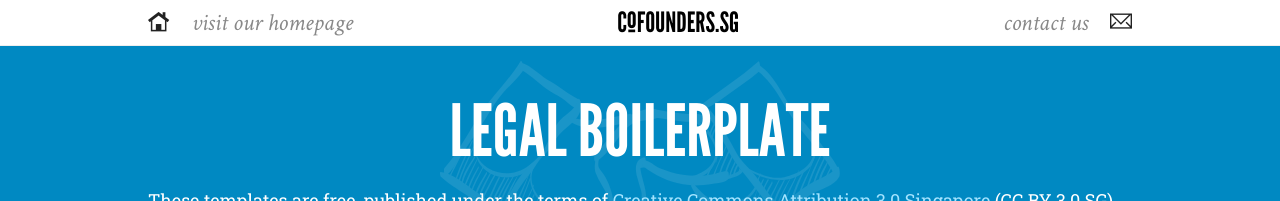
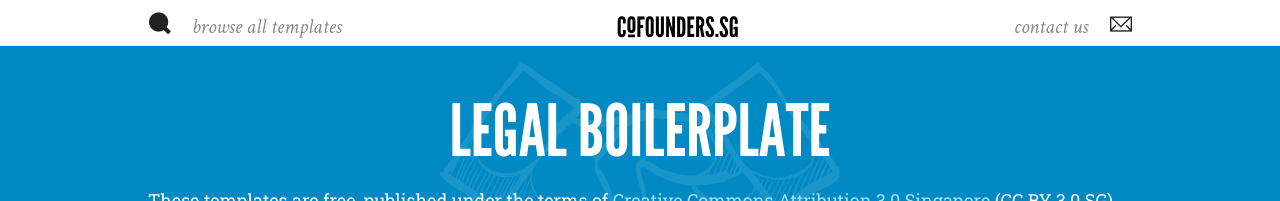
Before and after one commit to cofounders/legal, a Jekyll site: the page built from index.html, in a window 1280 px wide. Shown: the top 201 px of the page. Built offline with Jekyll 4.4.1, drawn with Linux system fonts in a browser that asks for light colours; some web fonts are replaced.

Commit message:
Change menu to take user to main template listing

```diff
--- a/_layouts/menu.html
+++ b/_layouts/menu.html
@@ -3,8 +3,8 @@ layout: default
 ---
 <nav>
   <div>
-    <a href="{{ site.owner.website }}" class="home">Visit our homepage</a>
-    <a href="{{ site.baseurl }}" class="logo">C<span class="cfsg">o</span>founders.sg</a>
+  <a href="{{ site.baseurl }}" class="browse">Browse all templates</a>
+  <a href="{{ site.owner.website }}" class="logo">C<span class="cfsg">o</span>founders.sg</a>
     <a href="{{ site.owner.contact }}" class="contact">Contact us</a>
   </div>
 </nav>
--- a/styles/site.css
+++ b/styles/site.css
@@ -120,6 +120,7 @@ h2 {
 
 /* Component: Top menu
  */
+
 body > nav {
   margin: 0;
   padding: 0;
@@ -151,16 +152,17 @@ body > nav > div > a {
   font-family: 'Crimson Text', serif;
   font-weight: 400;
   font-style: italic;
-  font-size: 24px;
+  font-size: 21px;
   color: #888;
   text-transform: lowercase;
   vertical-align: top;
+  height: 24px;
 }
 body > nav > div > a.home {
   text-align: left;
 }
-body > nav > div > a.home:before,
-body > nav > div > a.contact:after {
+body > nav > div > a:first-child:before,
+body > nav > div > a:last-child:after {
   display: inline-block;
   font-size: 22px;
   height: 24px;
@@ -170,15 +172,22 @@ body > nav > div > a.contact:after {
   font-weight: normal;
   font-style: normal;
 }
+body > nav > div > a:first-child:before {
+  margin-right: 20px;
+}
+body > nav > div > a:last-child:after {
+  margin-left: 20px;
+}
+body > nav > div > a.browse:before {
+  content: 's';
+}
 body > nav > div > a.home:before {
   content: 'h';
-  margin-right: 20px;
 }
 body > nav > div > a.contact:after {
   content: 'e';
-  margin-left: 20px;
 }
-body > nav > div > a.contact {
+body > nav > div > a:last-child {
   text-align: right;
 }
 body > nav > div > a.logo {
@@ -188,7 +197,6 @@ body > nav > div > a.logo {
   font-size: 28px;
   font-style: normal;
   color: #000;
-  vertical-align: bottom;
 }
 body > nav > div > a.logo > .cfsg {
   font-family: 'League Gothic CFSG', 'League Gothic', sans-serif;
@@ -196,8 +204,7 @@ body > nav > div > a.logo > .cfsg {
 }
 
 @media (max-width: 768px) {
-  body > nav > div > a.home,
-  body > nav > div > a.contact {
+  body > nav > div > a:not(.logo) {
     font-size: 0;
   }
 }
```
